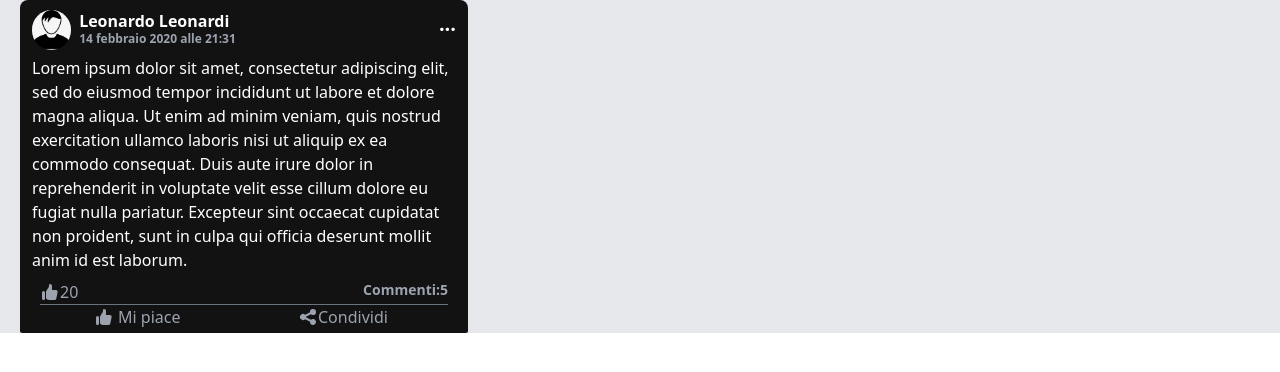
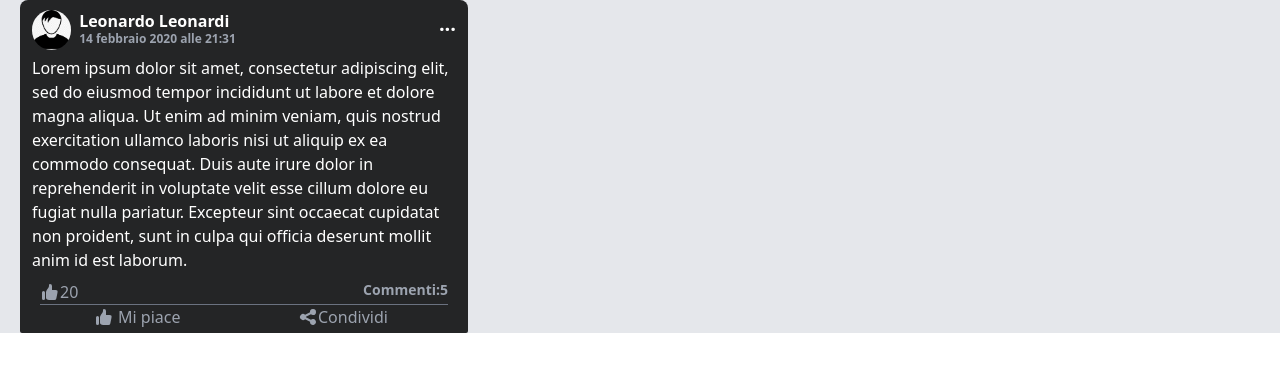
Before and after one commit to LeonardoLeonardi/keixbook, a React (Create React App) app: page / in a window 1280 px wide. Shown: the top 372 px of the page. Built offline with nearby package versions, Linux system fonts and the light colour scheme.

Commit message:
>Modifica color dark

```diff
--- a/tailwind.config.js
+++ b/tailwind.config.js
@@ -3,7 +3,7 @@ module.exports = {
   purge: ["./src/**/*.{js,jsx,ts,tsx}", "./public/index.html"],
   darkMode: "class", // or 'media' or 'class'
   theme: {
-    extend: { colors: { darkM: { 1: "#121212" } } },
+    extend: { colors: { darkM: { 1: "#242526" } } },
   },
   variants: {
     extend: {},
```
